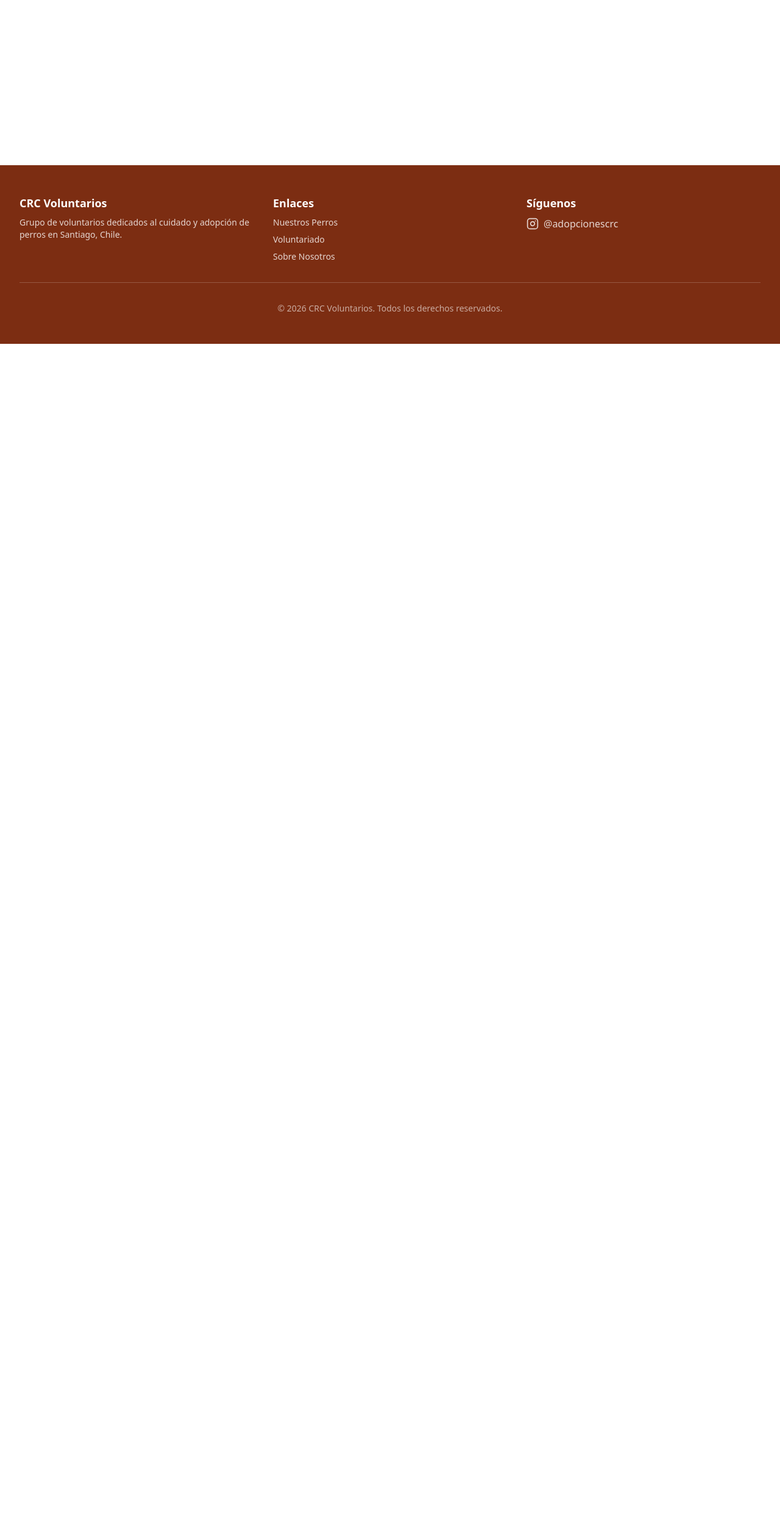
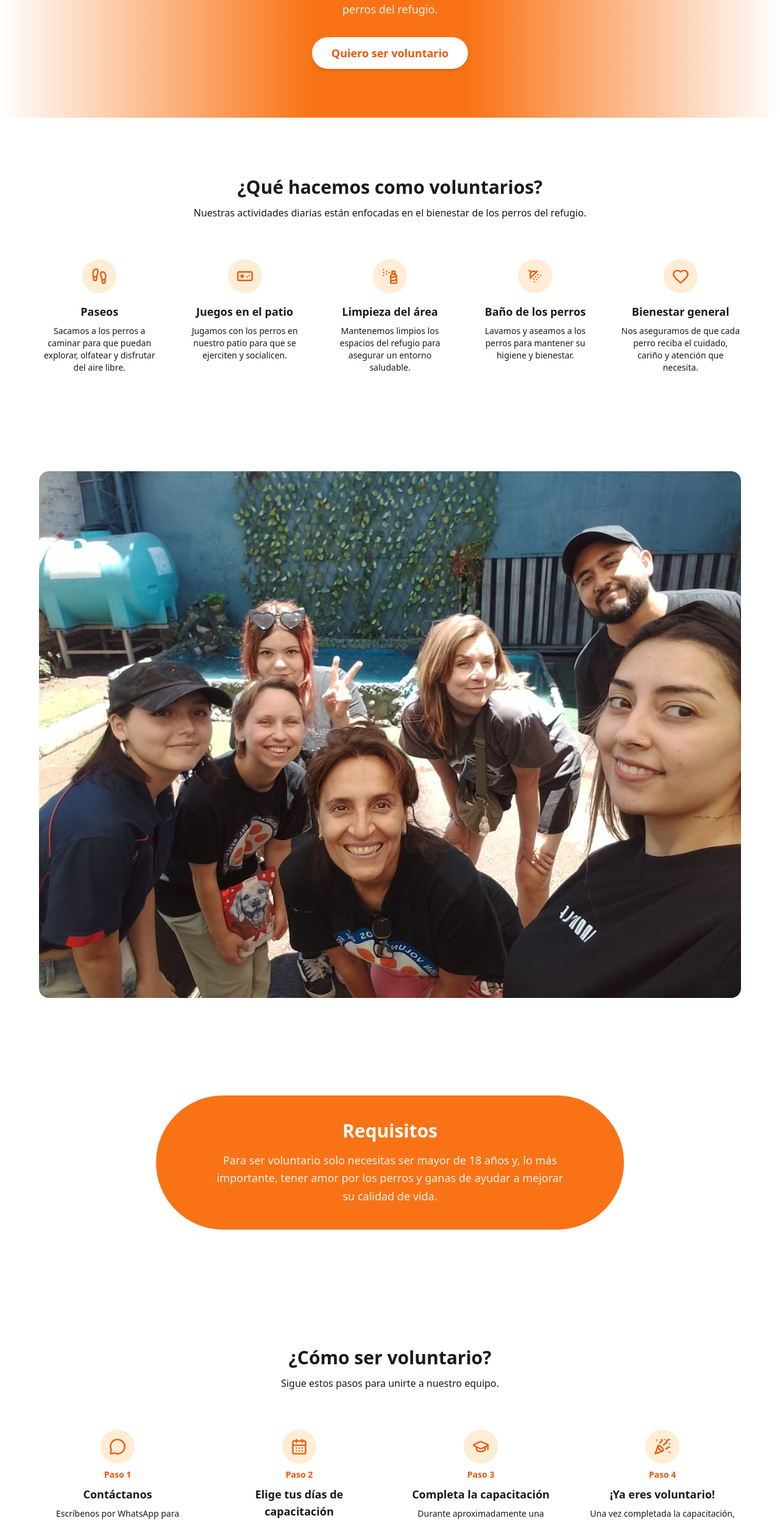
Before and after one commit to KorryKo/crc-voluntarios, a Next.js app: page /voluntariado in a window 1280 px wide. Shown: the part 236-2731 px from the top of the page at 61% size. Before the commit the page ends 800 px from the top, so only its background shows below. Built offline with nearby package versions, Linux system fonts and the light colour scheme.

Commit message:
add voluntariado page

```diff
--- a/app/page.tsx
+++ b/app/page.tsx
@@ -41,6 +41,16 @@ export default function Home() {
       <HeroSection
         title="Nuestros Perros"
         subtitle="Conoce a los perros que buscan un hogar. Adopta, ven a visitarnos o comparte."
+        cta={
+          <a
+            href="https://wa.me/56987997244?text=Hola%2C%20estoy%20interesado%20en%20adoptar%20un%20perro.%20%C2%BFCu%C3%A1ndo%20y%20c%C3%B3mo%20puedo%20visitarlos%3F"
+            target="_blank"
+            rel="noopener noreferrer"
+            className="inline-block rounded-full bg-white px-8 py-3 text-lg font-semibold text-secondary-600 shadow-md transition hover:bg-secondary-50"
+          >
+            Quiero adoptar
+          </a>
+        }
       />
       <div className="mx-auto max-w-7xl px-4 py-12 sm:px-6 lg:px-8">
         <DogGrid dogs={dogs} />
--- a/app/voluntariado/page.tsx
+++ b/app/voluntariado/page.tsx
@@ -1,10 +1,166 @@
+import Image from "next/image";
+import HeroSection from "@/components/HeroSection";
+import { Footprints, GamepadIcon, SprayCan, ShowerHead, Heart, MessageCircle, CalendarDays, GraduationCap, PartyPopper } from "lucide-react";
+
+const activities = [
+  {
+    icon: Footprints,
+    title: "Paseos",
+    description:
+      "Sacamos a los perros a caminar para que puedan explorar, olfatear y disfrutar del aire libre.",
+  },
+  {
+    icon: GamepadIcon,
+    title: "Juegos en el patio",
+    description:
+      "Jugamos con los perros en nuestro patio para que se ejerciten y socialicen.",
+  },
+  {
+    icon: SprayCan,
+    title: "Limpieza del área",
+    description:
+      "Mantenemos limpios los espacios del refugio para asegurar un entorno saludable.",
+  },
+  {
+    icon: ShowerHead,
+    title: "Baño de los perros",
+    description:
+      "Lavamos y aseamos a los perros para mantener su higiene y bienestar.",
+  },
+  {
+    icon: Heart,
+    title: "Bienestar general",
+    description:
+      "Nos aseguramos de que cada perro reciba el cuidado, cariño y atención que necesita.",
+  },
+];
+
+const steps = [
+  {
+    icon: MessageCircle,
+    title: "Contáctanos",
+    description:
+      "Escríbenos por WhatsApp para contarnos que te interesa ser voluntario.",
+  },
+  {
+    icon: CalendarDays,
+    title: "Elige tus días de capacitación",
+    description:
+      "La capacitación se realiza los martes, miércoles y jueves. Elige los días que mejor te acomoden.",
+  },
+  {
+    icon: GraduationCap,
+    title: "Completa la capacitación",
+    description:
+      "Durante aproximadamente una semana, aprenderás a pasear a los perros acompañado de uno de nuestros voluntarios.",
+  },
+  {
+    icon: PartyPopper,
+    title: "¡Ya eres voluntario!",
+    description:
+      "Una vez completada la capacitación, puedes venir cualquier día en horario de funcionamiento del refugio, a tu propio ritmo.",
+  },
+];
+
 export default function Voluntariado() {
   return (
     <div className="bg-white">
-      <div className="mx-auto max-w-7xl px-4 py-12 sm:px-6 lg:px-8">
-        <h1 className="text-3xl font-bold text-text-primary">Voluntariado</h1>
-        <p className="mt-4 text-text-secondary">Página en construcción...</p>
-      </div>
+      <HeroSection
+        title="Voluntariado"
+        subtitle="Únete a nuestro equipo de voluntarios y ayuda a transformar la vida de los perros del refugio."
+        cta={
+          <a
+            href="https://wa.me/56987997244?text=Hola%2C%20me%20gustar%C3%ADa%20ser%20voluntario.%20%C2%BFPodr%C3%ADan%20darme%20m%C3%A1s%20informaci%C3%B3n%20sobre%20c%C3%B3mo%20participar%3F"
+            target="_blank"
+            rel="noopener noreferrer"
+            className="inline-block rounded-full bg-white px-8 py-3 text-lg font-semibold text-secondary-600 shadow-md transition hover:bg-secondary-50"
+          >
+            Quiero ser voluntario
+          </a>
+        }
+      />
+
+      <section className="bg-bg-warm py-24">
+        <div className="mx-auto max-w-7xl px-6 sm:px-10 lg:px-16">
+          <h2 className="text-center text-3xl font-bold text-text-primary">
+            ¿Qué hacemos como voluntarios?
+          </h2>
+          <p className="mx-auto mt-3 max-w-2xl text-center text-text-secondary">
+            Nuestras actividades diarias están enfocadas en el bienestar de los
+            perros del refugio.
+          </p>
+          <div className="mt-16 grid grid-cols-1 gap-10 sm:grid-cols-2 lg:grid-cols-5">
+            {activities.map((activity, index) => (
+              <div key={index} className="text-center">
+                <div className="mx-auto flex h-14 w-14 items-center justify-center rounded-full bg-secondary-100">
+                  <activity.icon className="h-7 w-7 text-secondary-600" />
+                </div>
+                <h3 className="mt-4 text-lg font-bold text-text-primary">
+                  {activity.title}
+                </h3>
+                <p className="mt-2 text-sm text-text-secondary">
+                  {activity.description}
+                </p>
+              </div>
+            ))}
+          </div>
+        </div>
+      </section>
+
+      <section className="mx-auto max-w-7xl px-6 py-16 sm:px-10 lg:px-16">
+        <div className="overflow-hidden rounded-2xl">
+          <Image
+            src="/voluntarios.jpg"
+            alt="Equipo de voluntarios del refugio"
+            width={1200}
+            height={600}
+            className="h-auto w-full object-cover"
+            priority
+          />
+        </div>
+      </section>
+
+      <section className="py-24">
+        <div className="mx-auto max-w-3xl rounded-full bg-secondary-500 px-12 py-10 text-center">
+          <h2 className="text-3xl font-bold text-white">
+            Requisitos
+          </h2>
+          <p className="mx-auto mt-4 max-w-xl text-lg text-white/90 leading-relaxed">
+            Para ser voluntario solo necesitas ser mayor de 18 años y, lo más
+            importante, tener amor por los perros y ganas de ayudar a mejorar
+            su calidad de vida.
+          </p>
+        </div>
+      </section>
+
+      <section className="bg-bg-warm py-24">
+        <div className="mx-auto max-w-7xl px-6 sm:px-10 lg:px-16">
+          <h2 className="text-center text-3xl font-bold text-text-primary">
+            ¿Cómo ser voluntario?
+          </h2>
+          <p className="mx-auto mt-3 max-w-2xl text-center text-text-secondary">
+            Sigue estos pasos para unirte a nuestro equipo.
+          </p>
+          <div className="mt-16 grid grid-cols-1 gap-10 sm:grid-cols-2 lg:grid-cols-4">
+            {steps.map((step, index) => (
+              <div key={index} className="text-center">
+                <div className="mx-auto flex h-14 w-14 items-center justify-center rounded-full bg-secondary-100">
+                  <step.icon className="h-7 w-7 text-secondary-600" />
+                </div>
+                <p className="mt-2 text-sm font-semibold text-secondary-600">
+                  Paso {index + 1}
+                </p>
+                <h3 className="mt-2 text-lg font-bold text-text-primary">
+                  {step.title}
+                </h3>
+                <p className="mt-2 text-sm text-text-secondary">
+                  {step.description}
+                </p>
+              </div>
+            ))}
+          </div>
+        </div>
+      </section>
     </div>
   );
 }
--- a/components/AdoptionRules.tsx
+++ b/components/AdoptionRules.tsx
@@ -35,15 +35,15 @@ const steps = [
 
 export default function AdoptionRules() {
   return (
-    <section className="bg-bg-warm py-16">
-      <div className="mx-auto max-w-7xl px-4 sm:px-6 lg:px-8">
+    <section className="bg-bg-warm py-30">
+      <div className="mx-auto max-w-7xl px-6 sm:px-10 lg:px-16">
         <h2 className="text-center text-3xl font-bold text-text-primary">
           ¿Cómo adoptar?
         </h2>
         <p className="mx-auto mt-3 max-w-2xl text-center text-text-secondary">
           Sigue estos pasos para darle un hogar a uno de nuestros perros.
         </p>
-        <div className="mt-12 grid grid-cols-1 gap-8 sm:grid-cols-2 lg:grid-cols-5">
+        <div className="mt-16 grid grid-cols-1 gap-10 sm:grid-cols-2 lg:grid-cols-5">
           {steps.map((step, index) => (
             <div key={index} className="text-center">
               <div className="mx-auto flex h-14 w-14 items-center justify-center rounded-full bg-secondary-100">
```
Also changed, not shown: public/voluntarios.jpg (added), 1 other file (tests, documents, lock files or other folders).
